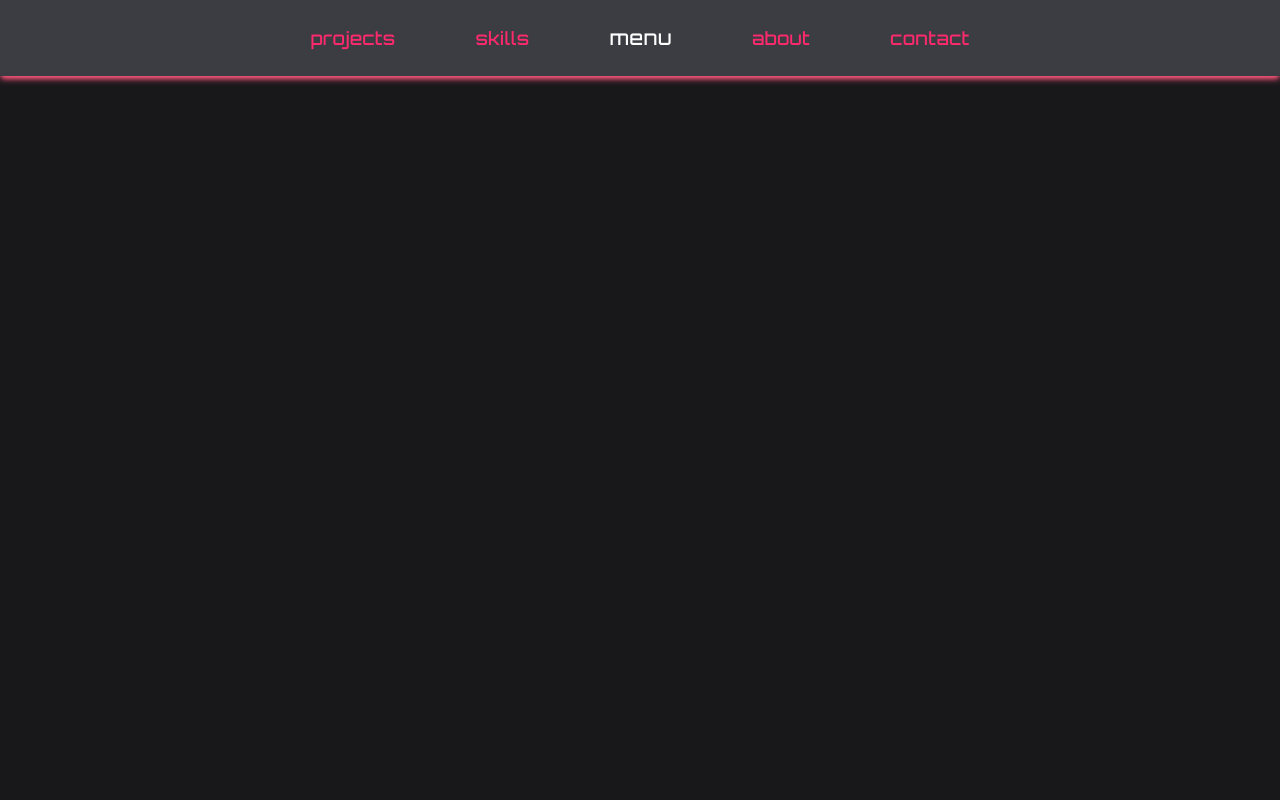
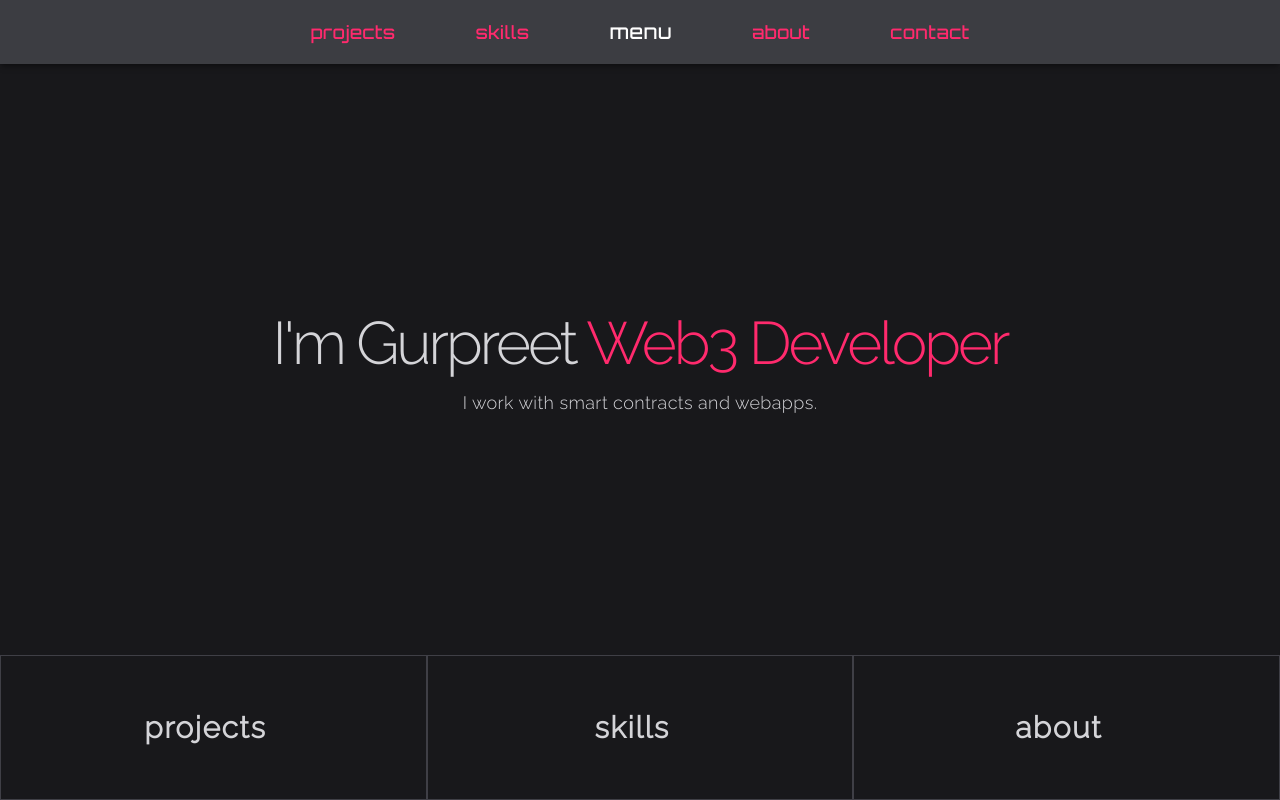
Before and after one commit to gopiinho/devProfile, a Next.js app: page / in a window 1280 px wide. Built offline with nearby package versions, Linux system fonts and the light colour scheme; a web font is replaced by a local one.

Commit message:
Update: Decreased width of navbar

```diff
--- a/components/Main.jsx
+++ b/components/Main.jsx
@@ -1,5 +1,6 @@
 import React, { useEffect } from "react"
 import { motion as m } from "framer-motion"
+import Link from "next/link"
 
 const Main = () => {
   return (
@@ -10,7 +11,47 @@ const Main = () => {
       transition={{ duration: 0.2 }}
       className="w-full h-screen pt-[75px] group text-zinc-300 bg-zinc-900"
     >
-      <div className="flex flex-row md:flex-row sm:flex-col w-full h-full"></div>
+      <div className="flex lg:flex-col md:flex-col sm:flex-col w-full h-full">
+        <div className="w-full h-[80%] flex flex-col gap-4 font-rale justify-center items-center text-center">
+          <h1 className=" tracking-tighter">
+            {`I'm Gurpreet `}{" "}
+            <span className="text-[#ff2a6d]">Web3 Developer</span>{" "}
+          </h1>
+          <p className="text-lg">I work with smart contracts and webapps.</p>
+        </div>
+
+        <div className="w-full h-[20%]">
+          <div className="grid grid-cols-3 md:grid-cols-3 sm:grid-cols-3 text-3xl font-rale w-full h-full justify-center text-center font-semibold tracking-wider">
+            <Link
+              href="https://github.com/igopib"
+              target="_blank"
+              rel="noopener noreferrer"
+              className="flex gap-4 py-4 items-center justify-center hover:bg-zinc-800 border border-zinc-700 hover:text-[#ff2a6d] transform duration-300"
+            >
+              projects
+              <div className="devicon-github-plain text-3xl"></div>
+            </Link>
+            <Link
+              href="https://www.linkedin.com/in/gopinho/"
+              target="_blank"
+              rel="noopener noreferrer"
+              className="flex gap-4 py-4 items-center justify-center hover:bg-zinc-800 border border-zinc-700 hover:text-[#ff2a6d] transform duration-300"
+            >
+              skills
+              <div className="devicon-linkedin-plain text-3xl"></div>
+            </Link>
+            <Link
+              href="https://twitter.com/gopiinho"
+              target="_blank"
+              rel="noopener noreferrer"
+              className="flex gap-4 py-4 items-center justify-center hover:bg-zinc-800 border border-zinc-700 hover:text-[#ff2a6d] transform duration-300"
+            >
+              about
+              <div className="devicon-twitter-plain text-3xl"></div>
+            </Link>
+          </div>
+        </div>
+      </div>
     </m.div>
   )
 }
--- a/components/Navbar.jsx
+++ b/components/Navbar.jsx
@@ -26,27 +26,27 @@ const Navbar = () => {
     <div
       className={
         shadow
-          ? "fixed w-full h-30  shadow-md shadow-slate-400 z-[100] transform duration-700 bg-[#3c3d42]  "
-          : "fixed w-full h-30 z-[100] transform duration-700 bg-[#3c3d42]  shadow-md shadow-[#ff577d]"
+          ? "fixed w-full h-16  shadow-md shadow-slate-400 z-[100] transform duration-700 bg-[#3c3d42]  "
+          : "fixed w-full h-16 z-[100] transform duration-700 bg-[#3c3d42]  shadow-md shadow-black/30"
       }
     >
       <div className="navBar flex justify-center items-center w-full h-full p-6 2xl:px-16 font-cyber text-[#ff2a6d]">
         <div className=" justify-between items-center">
           <ul className="hidden md:flex">
             <Link href="/projects">
-              <li className="mx-10 text-lg hover:text-white">projects</li>
+              <li className="mx-10 text-lg">projects</li>
             </Link>
             <Link href="/skills">
-              <li className="mx-10 text-lg hover:text-white">skills</li>
+              <li className="mx-10 text-lg">skills</li>
             </Link>
             <Link href="/" className="neonH2">
               <h2 className=" text-white text-xl mx-10">menu</h2>
             </Link>
             <Link href="/about">
-              <li className="mx-10 text-lg hover:text-white">about</li>
+              <li className="mx-10 text-lg">about</li>
             </Link>
             <Link href="/contact">
-              <li className="mx-10 text-lg hover:text-white">contact</li>
+              <li className="mx-10 text-lg">contact</li>
             </Link>
           </ul>
           <div onClick={handleNav} className="md:hidden">
--- a/pages/about.jsx
+++ b/pages/about.jsx
@@ -13,7 +13,7 @@ const vision = () => {
       className="w-full h-full text-center font-robot "
     >
       <div>
-        <div className="flex flex-col justify-between lg:flex-row md:flex-row  sm:flex-col md:h-screen  sm:h-screen sm:justify-center md:justify-center lg:justify-center font-robot pt-20 sm:pt-20 md:pt-20">
+        <div className="flex flex-col justify-between lg:flex-row md:flex-row  sm:flex-col md:h-screen  sm:h-screen sm:justify-center md:justify-center lg:justify-center font-robot pt-16 sm:pt-16 md:pt-16">
           <div className=" bg-[#e2dddf]/40 hover:bg-[#e2dddf] hover:text-slate-700 text-slate-700/90 transform duration-300 lg:w-1/3 md:w-full h-full sm:w-full">
             <Image
               src={storyBG}
--- a/pages/contact.jsx
+++ b/pages/contact.jsx
@@ -17,7 +17,7 @@ const Contact = () => {
       animate={{ opacity: 1 }}
       exit={{ opacity: 0 }}
       transition={{ duration: 0.5 }}
-      className="w-full h-screen pt-[75px] group bg-zinc-900 text-zinc-300"
+      className="w-full h-screen pt-[64px] group bg-zinc-900 text-zinc-300"
     >
       <div className="flex flex-row md:flex-row sm:flex-col w-full overflow-hidden">
         <div className="w-1/2 sm:w-full h-full">
--- a/pages/projects.jsx
+++ b/pages/projects.jsx
@@ -16,7 +16,7 @@ const Projects = () => {
       animate={{ opacity: 1 }}
       exit={{ opacity: 0 }}
       transition={{ duration: 0.2 }}
-      className="max-w-[1240px] sm:w-full mx-auto p-8 h-full justify-center pt-28"
+      className="max-w-[1240px] sm:w-full mx-auto p-8 h-full justify-center pt-16"
     >
       <Image
         src={projectBG}
--- a/pages/skills.jsx
+++ b/pages/skills.jsx
@@ -10,7 +10,7 @@ const Skills = () => {
       animate={{ opacity: 1 }}
       exit={{ opacity: 0 }}
       transition={{ duration: 0.2 }}
-      className="w-full h-screen bg-zinc-900 pt-[75px] text-zinc-200 font-robot"
+      className="w-full h-screen bg-zinc-900 pt-[64px] text-zinc-200 font-robot"
     >
       <div className="flex flex-col w-full">
         <div className="flex flex-row md:flex-row sm:flex-col w-full h-1/2 lg:h-1/2 md:h-1/2 sm:h-full">
```
